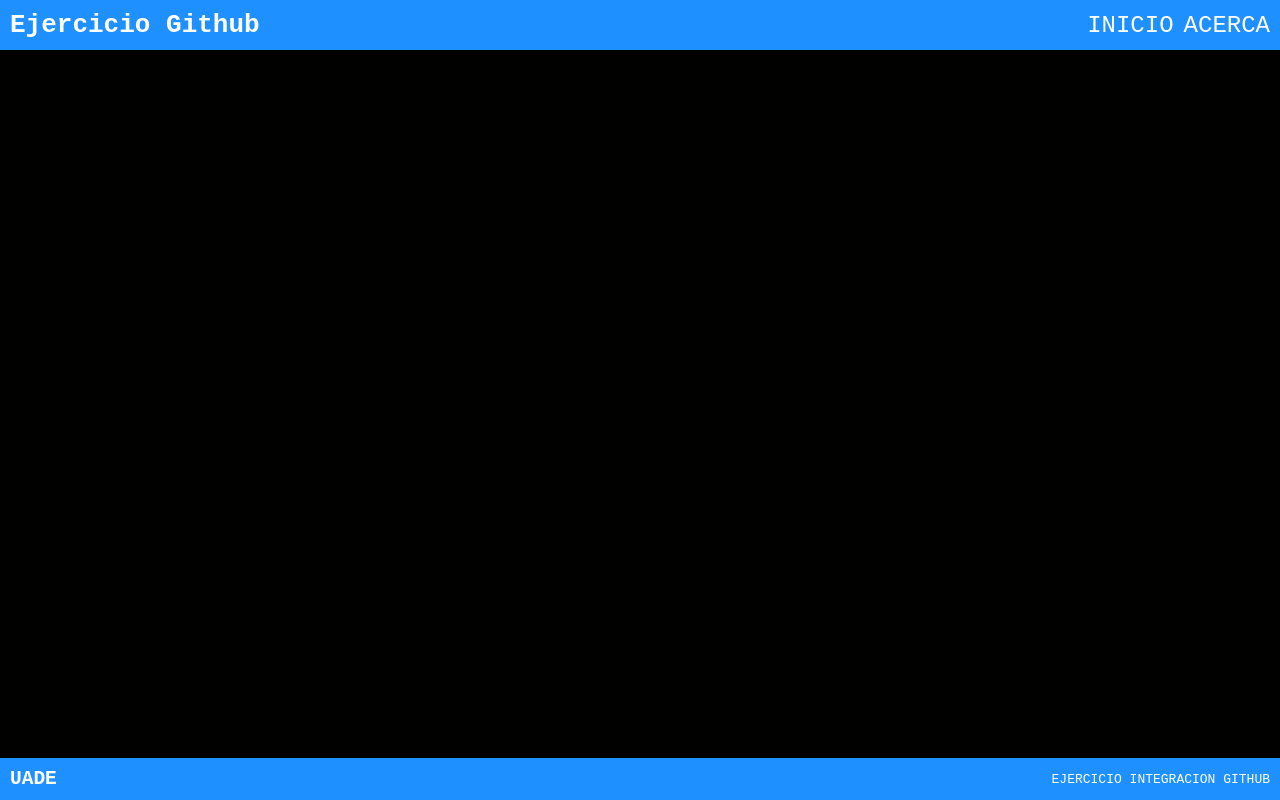
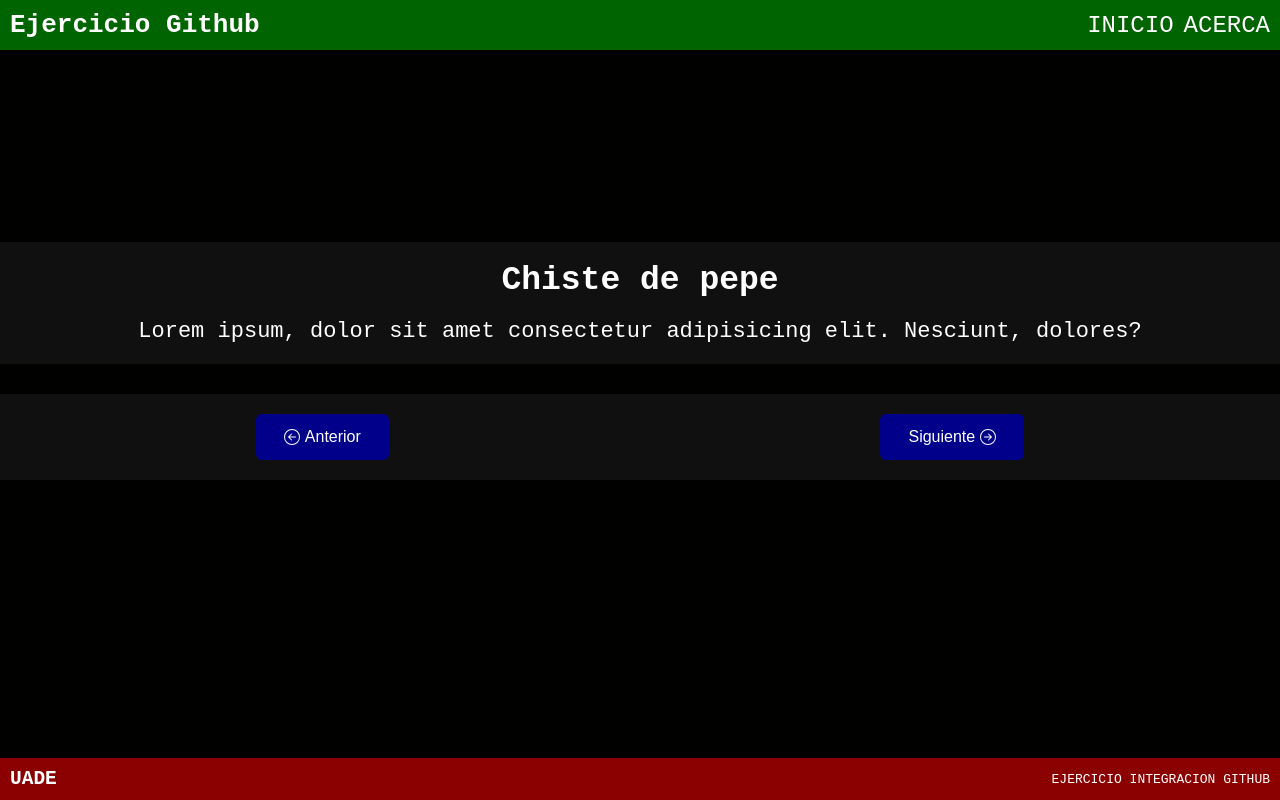
Before and after one commit to jesuse99/ejercicio_integracion_github, a plain HTML site: page index.html in a window 1280 px wide. Drawn offline with Linux system fonts and the light colour scheme.

Commit message:
add buttons a index

```diff
--- a/index.html
+++ b/index.html
@@ -1,11 +1,13 @@
 <!DOCTYPE html>
 <html lang="en">
+
 <head>
     <meta charset="UTF-8">
     <meta name="viewport" content="width=device-width, initial-scale=1.0">
     <title>Inicio - Ejercicio integracion Github</title>
     <link rel="stylesheet" href="style.css">
 </head>
+
 <body>
 
     <header class="section-header">
@@ -20,7 +22,26 @@
         </nav>
     </header>
     <main class="section-main">
-
+        <div class="card-text">
+            <h2>Chiste de pepe</h2>
+            <p>Lorem ipsum, dolor sit amet consectetur adipisicing elit. Nesciunt, dolores?</p>
+        </div>
+        <div class="card-button">
+            <button type="button" class="button-previous">
+                <svg xmlns="http://www.w3.org/2000/svg" width="16" height="16" fill="currentColor"
+                    class="bi bi-arrow-left-circle" viewBox="0 0 16 16">
+                    <path fill-rule="evenodd"
+                        d="M1 8a7 7 0 1 0 14 0A7 7 0 0 0 1 8m15 0A8 8 0 1 1 0 8a8 8 0 0 1 16 0m-4.5-.5a.5.5 0 0 1 0 1H5.707l2.147 2.146a.5.5 0 0 1-.708.708l-3-3a.5.5 0 0 1 0-.708l3-3a.5.5 0 1 1 .708.708L5.707 7.5z" />
+                </svg>
+                Anterior</button>
+            <button type="button" class="button-forward">
+                Siguiente
+                <svg xmlns="http://www.w3.org/2000/svg" width="16" height="16" fill="currentColor"
+                    class="bi bi-arrow-right-circle" viewBox="0 0 16 16">
+                    <path fill-rule="evenodd"
+                        d="M1 8a7 7 0 1 0 14 0A7 7 0 0 0 1 8m15 0A8 8 0 1 1 0 8a8 8 0 0 1 16 0M4.5 7.5a.5.5 0 0 0 0 1h5.793l-2.147 2.146a.5.5 0 0 0 .708.708l3-3a.5.5 0 0 0 0-.708l-3-3a.5.5 0 1 0-.708.708L10.293 7.5z" />
+                </svg></button>
+        </div>
     </main>
     <footer class="section-footer">
         <h2>UADE</h2>
@@ -29,4 +50,5 @@
 
 
 </body>
+
 </html>
--- a/style.css
+++ b/style.css
@@ -13,7 +13,7 @@ body {
 }
 
 .section-header {
-    background-color: dodgerblue;
+    background-color: darkgreen;
     display: flex;
     flex-direction: row;
     justify-content: space-between;
@@ -42,6 +42,43 @@ body {
 
 .section-main {
     flex: 1;
+    margin: 15% 0%;
+}
+
+.card-text {
+    display: flex;
+    flex-direction: column;
+    gap: 20px;
+    background-color: #101010;
+    color: white;
+    justify-content: center;
+    align-items: center;
+    padding: 20px;
+    font-size: 22px;
+}
+
+
+.card-button {
+    display: flex;
+    flex-wrap: wrap;
+    flex-direction: row;
+    gap: 20px;
+    justify-content: space-around;
+    align-items: center;
+    background-color: #101010;
+    padding: 20px;
+    margin-top: 30px;
+}
+
+.button-previous, .button-forward {
+    background-color: darkblue;
+    color: white;
+    padding: 14px 28px;
+    border-radius: 6px;
+    display: flex;
+    gap: 5px;
+    font-size: 16px;
+    align-items: center;
 }
 
 .section-footer {
@@ -50,7 +87,7 @@ body {
     justify-content: space-between;
     align-items: center;
     padding: 10px;
-    background-color: dodgerblue;
+    background-color: darkred;
     color: white;
     text-transform: uppercase;
 }
```
